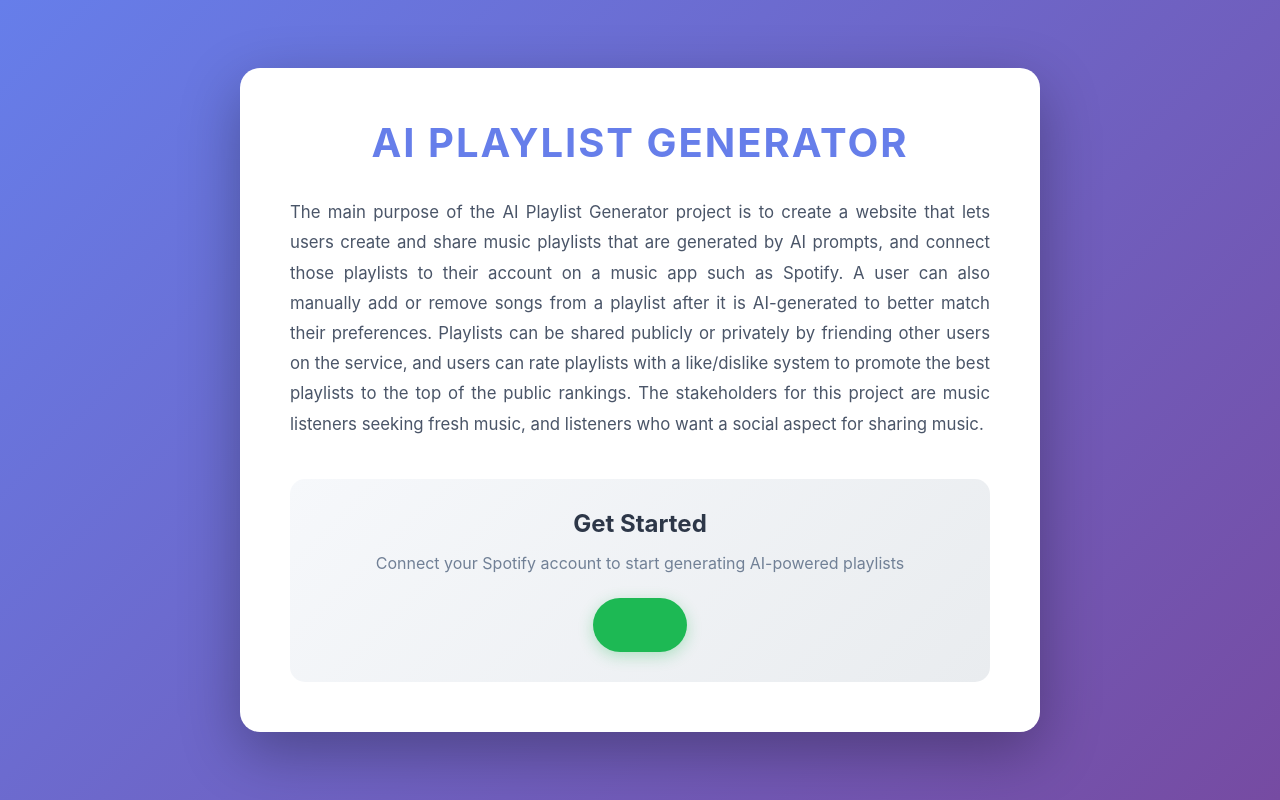
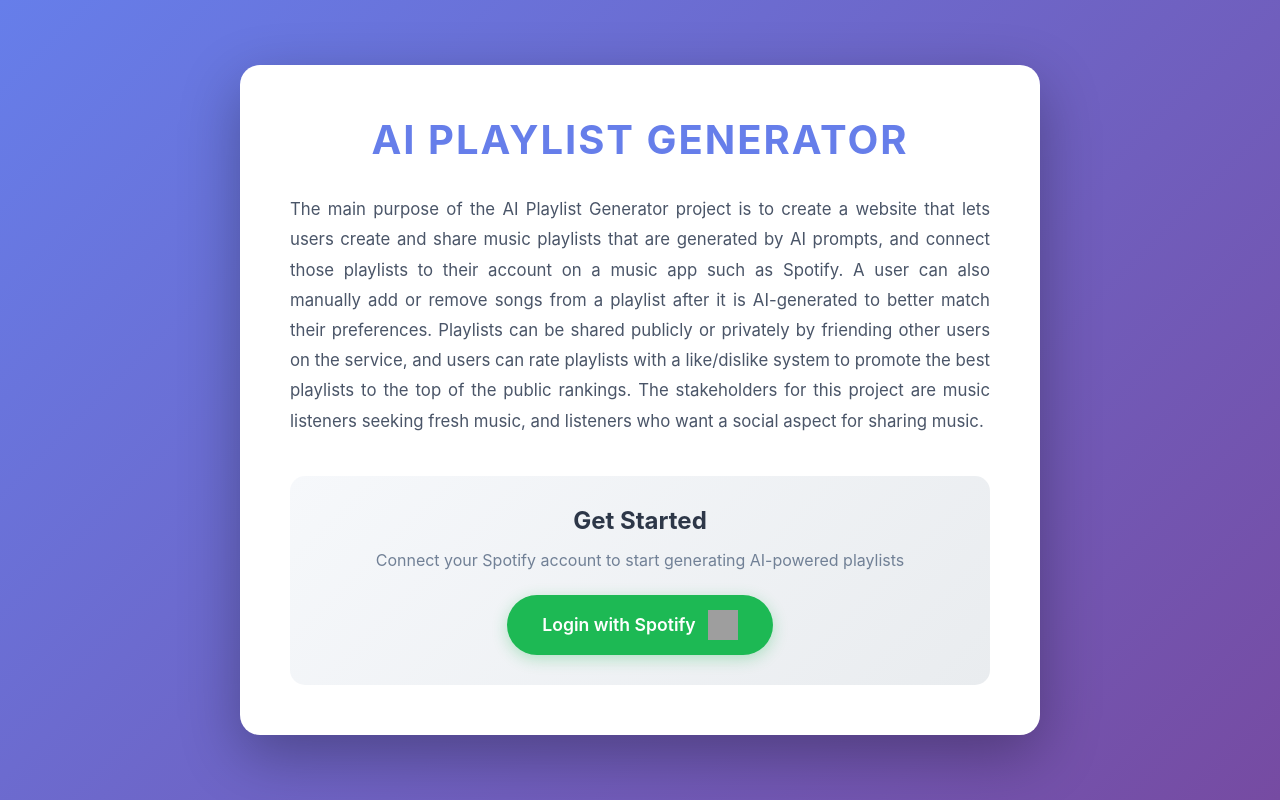
Before and after one commit to calebc1800/AIPlaylistGenerator, a Django app: page / in a window 1280 px wide. Run offline with Django 5.2, Linux system fonts and the light colour scheme; grey boxes are pictures that could not be loaded.

Commit message:
Login with Spotify
Edited button
and reworked the requirements.txt file

```diff
--- a/aiplaylist/home/templates/home/index.html
+++ b/aiplaylist/home/templates/home/index.html
@@ -92,8 +92,8 @@
         }
 
         .spotify-icon {
-            width: 24px;
-            height: 24px;
+            width: 30px;
+            height: 30px;
         }
     </style>
 </head>
@@ -110,5 +110,6 @@
         <h2>Get Started</h2>
         <p>Connect your Spotify account to start generating AI-powered playlists</p>
         <a href="/spotify/login/" class="spotify-button">
-            <svg class="spotify-icon" viewBox="0 0 24 24" fill="currentColor">
-                <path d="M12 0C5.4 0 0 5.4 0 12s5.4 12 12 12 12-5.4 12-12S18.66 0 12 0zm5.521 17.34c-.24.359-.66.48-1.021.24-2.82-1.74-6.36-2.101-10.561-1.141-.418.122-.779-.179-.899-.539-.12-.421.18-.78.54-.9 4.56-1.021 8.52-.6 11.64 1.32.42.18.479.659.301 1.02zm1.44-3.3
+        Login with Spotify
+        <img src="https://upload.wikimedia.org/wikipedia/commons/8/84/Spotify_icon.svg" alt="Spotify Logo" class="spotify-icon" >
+        </a>
```
Also changed, not shown: requirements.txt (+5 -2 lines).
